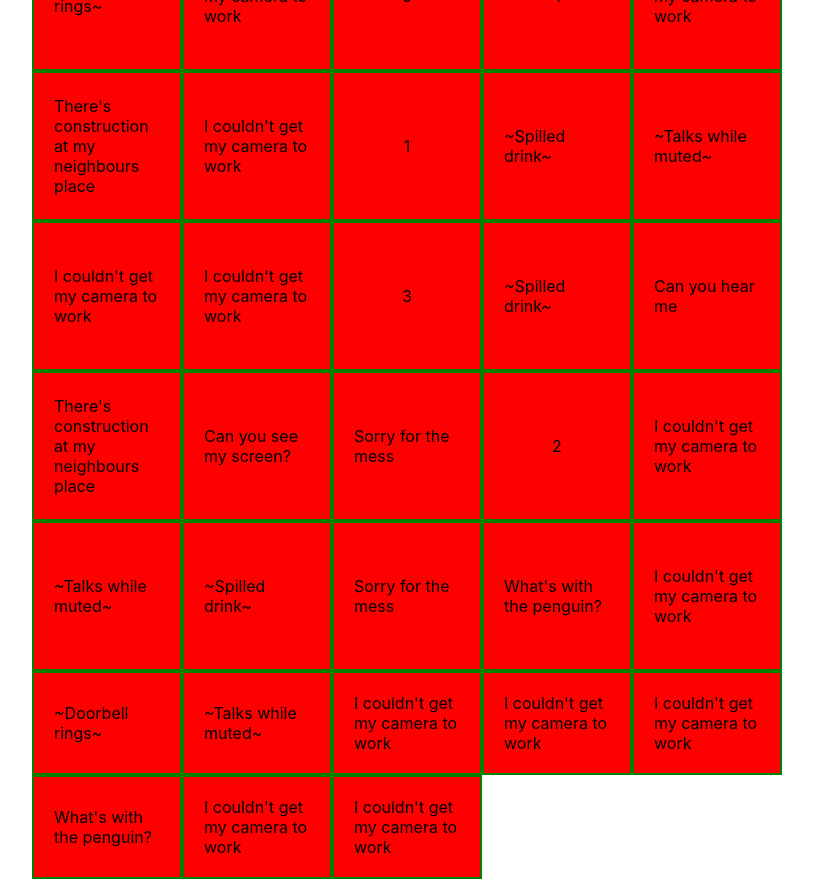
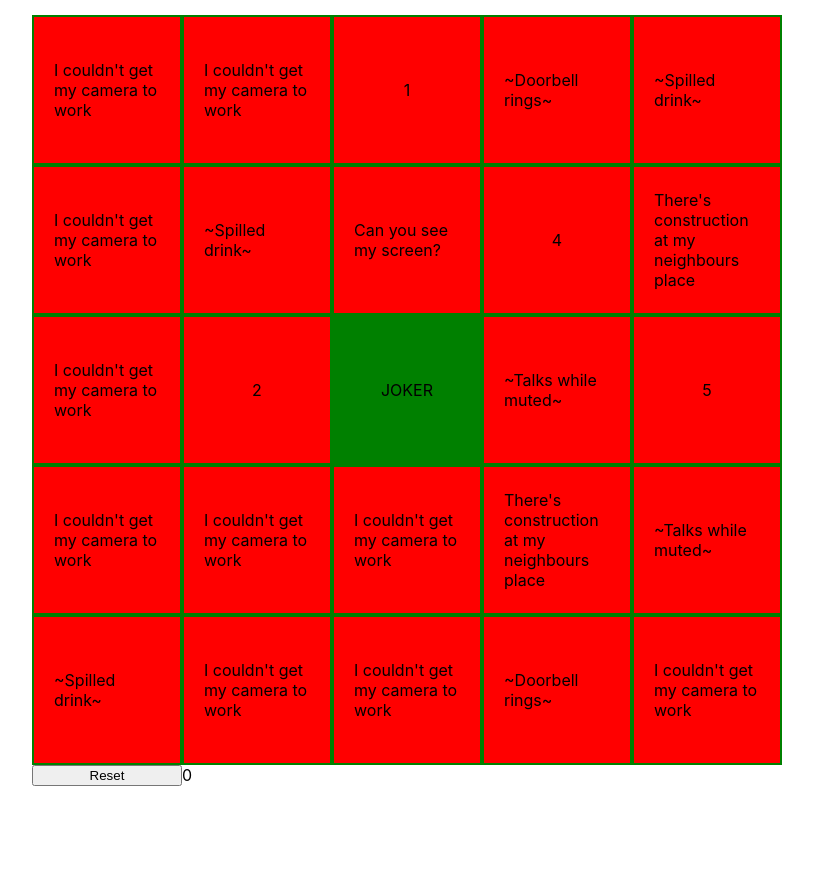
Before and after one commit to kpotschi/bingo, a React (Create React App) app: page / in a window 1280 px wide. Shown: the whole page, without its empty margins (233-1046 px from the left). After the commit the page ends 800 px from the top, so only its background shows below. Built offline with nearby package versions, Linux system fonts and the light colour scheme.

Commit message:
working joker and winHandler

```diff
--- a/src/App.js
+++ b/src/App.js
@@ -1,27 +1,12 @@
 import './App.css';
-import { data } from './data/sentences.js';
+import { getRandomData } from './data/sentences.js';
 import { Card } from './components/Card';
 import { useState, useEffect } from 'react';
+import { winHandler } from './data/winHandler.js';
 
 function App() {
-	const [userArray, setUserArray] = useState(data);
-	const [RandomArray, setRandomArray] = useState([]);
-
-	const shuffleArray = (array) => {
-		for (let i = array.length - 1; i > 0; i--) {
-			const j = Math.floor(Math.random() * (i + 1));
-			const temp = array[i];
-			array[i] = array[j];
-			array[j] = temp;
-		}
-		return array;
-	};
-
-	useEffect(() => {
-		let bla = shuffleArray(userArray);
-		// this line below break it, even though RandomArray is never used!
-		setRandomArray(bla);
-	}, []);
+	const [userArray, setUserArray] = useState(getRandomData());
+	const [wins, setWins] = useState();
 
 	const matchHandler = (e) => {
 		e.preventDefault();
@@ -34,11 +19,30 @@ function App() {
 			})
 		);
 	};
+	const resetHandler = () => {
+		let reseter = getRandomData();
+		setUserArray(reseter);
+	};
+
+	useEffect(() => {
+		setWins(winHandler(userArray));
+	}, [userArray]);
 
 	return (
 		<div className='App'>
 			<div className='game'>
-				{userArray.map((item, index) => (
+				{userArray.map((item, index) => {
+					if (index === 12) {
+						return (
+							<Card
+								key={index}
+								sentence={'JOKER'}
+								match={(item.match = true)}
+								identifier={index}
+							/>
+						);
+					} else {
+						return (
 							<Card
 								matchHandler={matchHandler}
 								key={index}
@@ -46,7 +50,11 @@ function App() {
 								match={item.match}
 								identifier={index}
 							/>
-				))}
+						);
+					}
+				})}
+				<button onClick={resetHandler}>Reset</button>
+				<div>{wins}</div>
 			</div>
 		</div>
 	);
--- a/src/data/sentences.js
+++ b/src/data/sentences.js
@@ -1,4 +1,5 @@
-export const data = [
+export const getRandomData = () => {
+	const sentences = [
 		{ sentence: '1', match: false },
 		{ sentence: '2', match: false },
 		{ sentence: '3', match: false },
@@ -33,3 +34,17 @@ export const data = [
 		{ sentence: "I couldn't get my camera to work", match: false },
 		{ sentence: "I couldn't get my camera to work", match: false },
 	];
+
+	const randomize = (array) => {
+		for (let i = array.length - 1; i > 0; i--) {
+			const j = Math.floor(Math.random() * (i + 1));
+			const temp = array[i];
+			array[i] = array[j];
+			array[j] = temp;
+		}
+
+		return array;
+	};
+
+	return randomize(new Array(sentences)[0]).slice(0, 25);
+};
--- /dev/null
+++ b/src/data/winHandler.js
@@ -0,0 +1,41 @@
+const winHandler = (array) => {
+	let winCounter = 0;
+
+	// diagonal
+	for (let i = 0; i < 5; i++) {
+		if (
+			array[i].match &&
+			array[i + 5].match &&
+			array[i + 10].match &&
+			array[i + 15].match &&
+			array[i + 20].match
+		) {
+			winCounter++;
+		}
+	}
+
+	// horizontal
+	for (let j = 0; j <= 20; j += 5) {
+		if (
+			array[j].match &&
+			array[j + 1].match &&
+			array[j + 2].match &&
+			array[j + 3].match &&
+			array[j + 4].match
+		)
+			winCounter++;
+	}
+
+	// diagonal
+	if (array[0].match && array[6].match && array[18].match && array[24].match) {
+		winCounter++;
+	}
+
+	if (array[4].match && array[8].match && array[16].match && array[20].match) {
+		winCounter++;
+	}
+
+	return winCounter;
+};
+
+export { winHandler };
--- a/src/styles/Card.css
+++ b/src/styles/Card.css
@@ -5,6 +5,7 @@
 	justify-content: center;
 	align-items: center;
 	padding: 20px;
+	transition: all 170ms ease-in;
 }
 
 .match {
```
Lines whose indentation alone changed are shown as unchanged.
